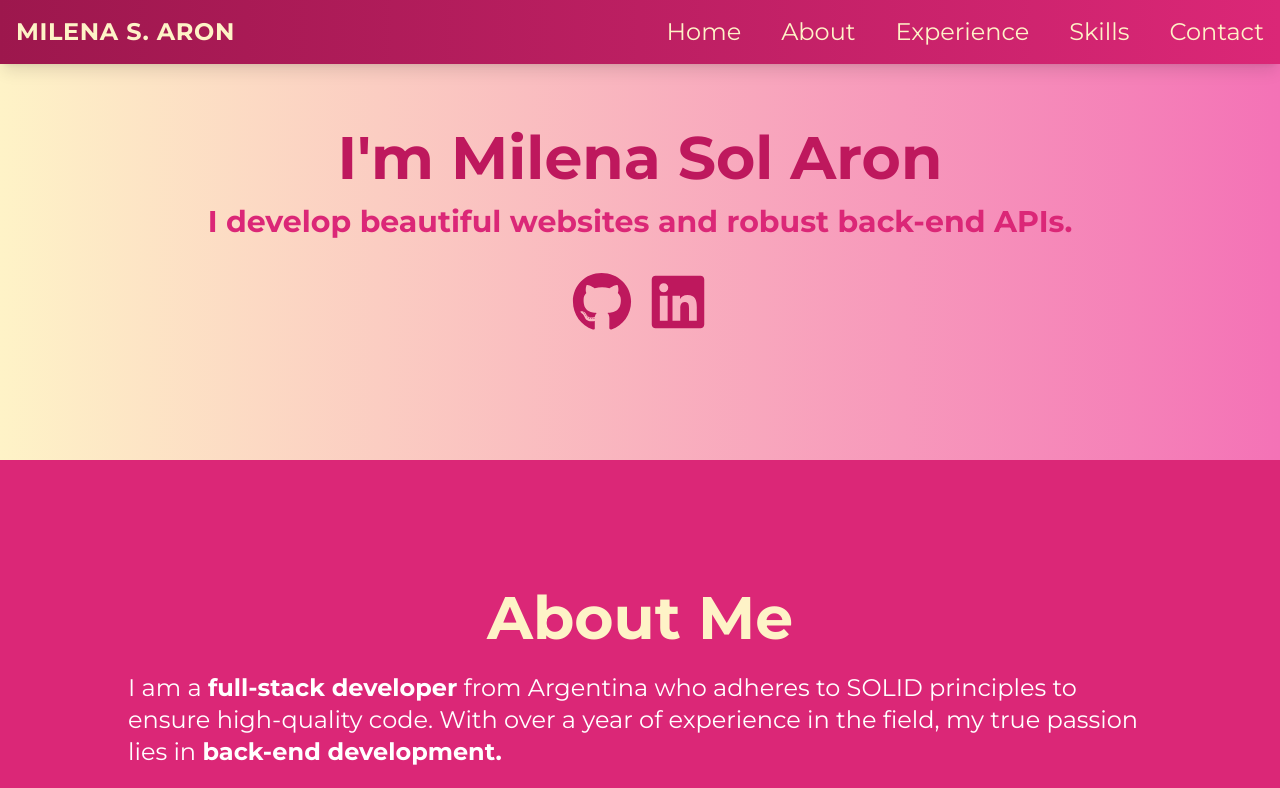
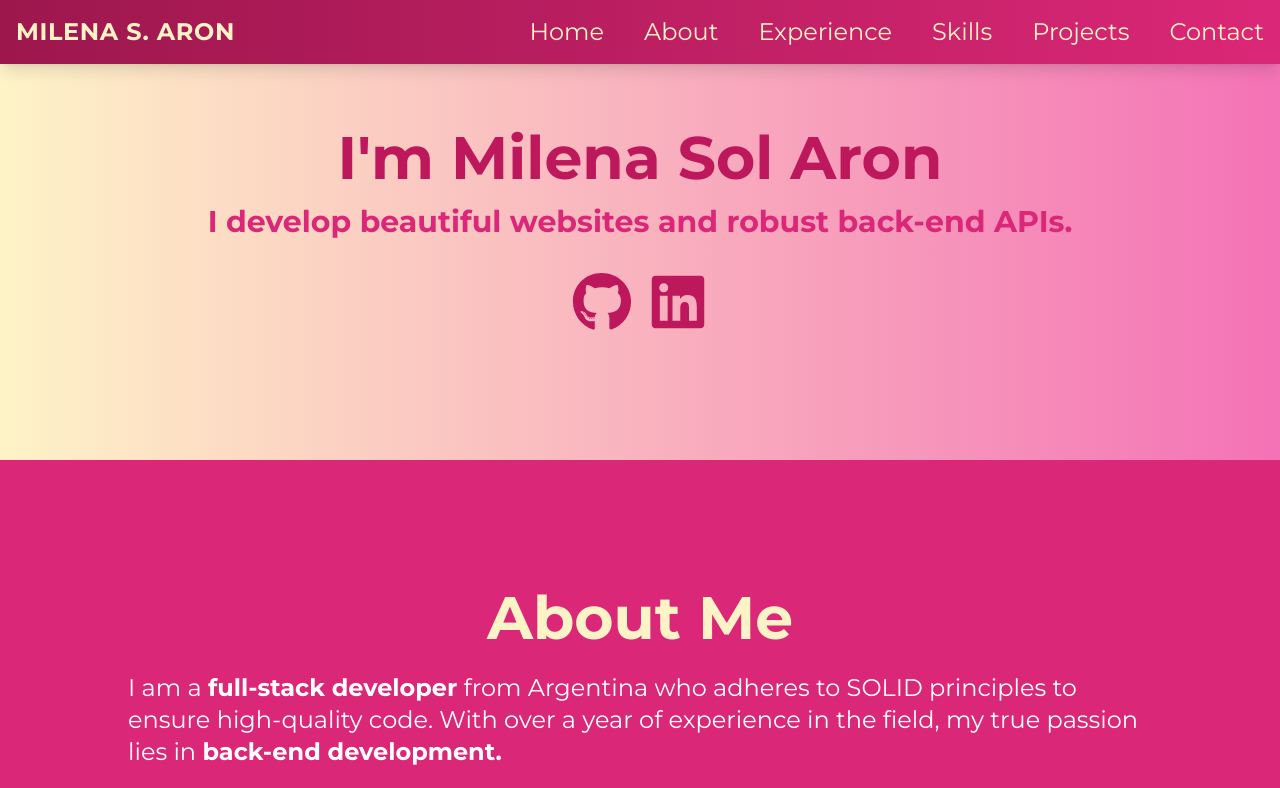
Before and after one commit to aronmilenait/portfolio, a Next.js app in the folder portfolio/: page / in a window 1280 px wide. Shown: the top 788 px of the page. Built offline with nearby package versions, Linux system fonts and the light colour scheme.

Commit message:
Add Projects to the Navbar

```diff
--- a/portfolio/src/components/Navbar.tsx
+++ b/portfolio/src/components/Navbar.tsx
@@ -14,6 +14,7 @@ export const Navbar = () => {
     { name: "About", href: "#about" },
     { name: "Experience", href: "#experience" },
     { name: "Skills", href: "#skills" },
+    { name: "Projects", href: "#projects" },
     { name: "Contact", href: "#contact" },
   ];
 
```
